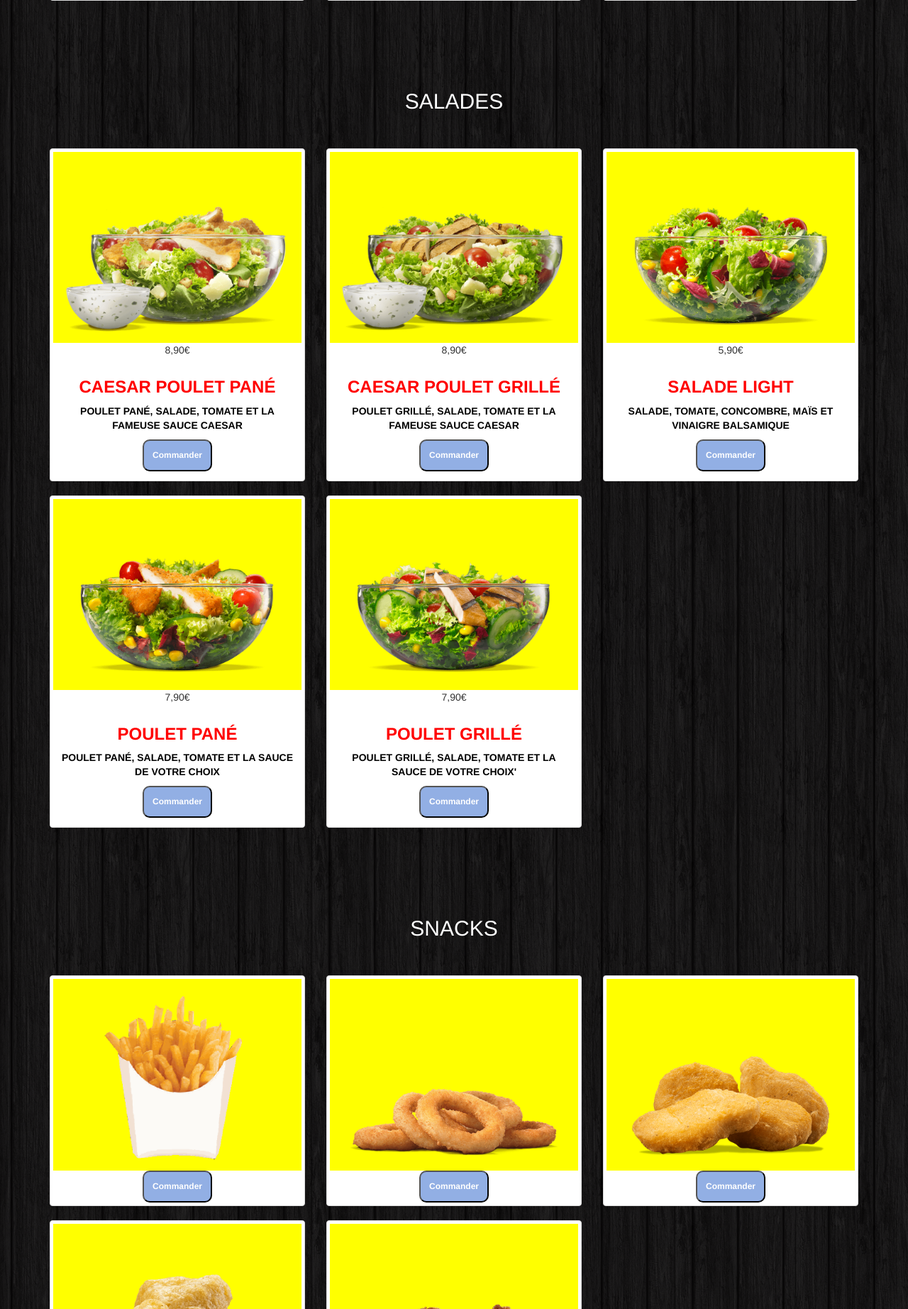
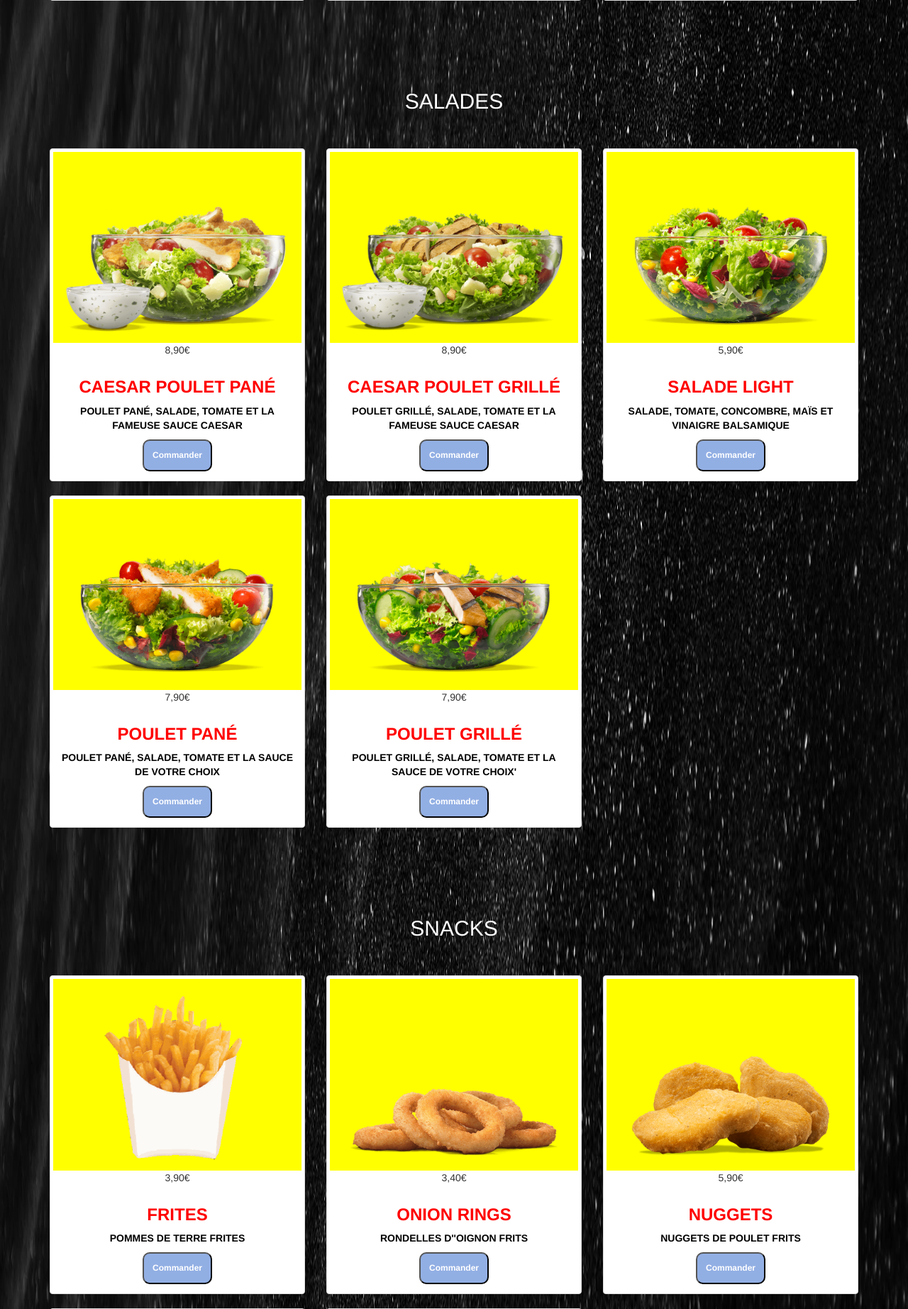
Before and after one commit to JPBAD/burgershop2, a PHP site: page /index.html in a window 1280 px wide. Shown: the part 2427-4271 px from the top of the page at 71% size. Run offline with PHP 8.4, Linux system fonts and the light colour scheme; some libraries are stand-ins or nearby versions; some web fonts are replaced.

Commit message:
complément menu

```diff
--- a/index.html
+++ b/index.html
@@ -4,7 +4,6 @@
     <meta name="viewport" content="width=device-width, initial-scale=1">
     <link rel="stylesheet" href="https://maxcdn.bootstrapcdn.com/bootstrap/3.3.6/css/bootstrap.min.css">
     <script src="https://ajax.googleapis.com/ajax/libs/jquery/1.11.3/jquery.min.js"></script>
-    <script src="https://cdnjs.cloudflare.com/ajax/libs/popper.js/1.16.0/umd/popper.min.js"></script>
     <script src="https://maxcdn.bootstrapcdn.com/bootstrap/3.3.6/js/bootstrap.min.js"></script>
     <link href='http://fonts.googleapis.com/css?family=Holtwood+One+SC' rel='stylesheet' type='text/css'>
     <link rel="stylesheet" href="style.css">
@@ -55,6 +54,7 @@
                                 </div>
                             </div>
                         </div>
+
                         <div class="col-sm-4">
                             <div class="thumbnail">
                                 <img src="images/m2.png" alt="menus">
@@ -66,6 +66,7 @@
                                 </div>
                             </div>
                         </div>
+
                         <div class="col-sm-4">
                             <div class="thumbnail">
                                 <img src="images/m3.png" alt="menus">
@@ -78,6 +79,7 @@
                             </div>
                         </div>
                     </div>
+
                     <div class="row">
                         <div class="col-sm-4">
                             <div class="thumbnail">
@@ -90,6 +92,7 @@
                                 </div>
                             </div>
                         </div>
+
                         <div class="col-sm-4">
                             <div class="thumbnail">
                                 <img src="images/m5.png" alt="menus">
@@ -101,12 +104,13 @@
                                 </div>
                             </div>
                         </div>
+
                         <div class="col-sm-4">
                             <div class="thumbnail">
                                 <img src="images/m6.png" alt="menus">
                                 <div>11,90€</div>
                                 <div class="caption">
-                                    <h3>Menu Double Steak</h3>
+                                    <h3>M. Double Steak</h3>
                                     <p>Sandwich: Double Burger, Fromage, Bacon, Salade, Tomate + Frites + Boisson</p>
                                     <input type="submit" class="button" value="Commander">
                                 </div>
@@ -132,6 +136,7 @@
                                 </div>
                             </div>
                         </div>
+
                         <div class="col-sm-4">
                                 <div class="thumbnail">
                                     <img src="images/b2.png" alt="menus">
@@ -143,6 +148,7 @@
                                     </div>
                                 </div>
                             </div>
+
                         <div class="col-sm-4">
                             <div class="thumbnail">
                                 <img src="images/b3.png" alt="menus">
@@ -155,6 +161,7 @@
                              </div>
                         </div>
                     </div>
+
                         <div class="row">
                             <div class="col-sm-4">
                                 <div class="thumbnail">
@@ -167,6 +174,7 @@
                                     </div>
                                 </div>
                             </div>
+
                             <div class="col-sm-4">
                                 <div class="thumbnail">
                                     <img src="images/b5.png" alt="menus">
@@ -178,6 +186,7 @@
                                     </div>
                                 </div>
                             </div>
+
                             <div class="col-sm-4">
                                 <div class="thumbnail">
                                     <img src="images/b6.png" alt="menus">
@@ -209,6 +218,7 @@
                                 </div>
                             </div>
                         </div>
+
                         <div class="col-sm-4">
                             <div class="thumbnail">
                                 <img src="images/sa2.png" alt="menus">
@@ -220,6 +230,7 @@
                                 </div>
                             </div>
                         </div>
+
                         <div class="col-sm-4">
                             <div class="thumbnail">
                                 <img src="images/sa3.png" alt="menus">
@@ -232,6 +243,7 @@
                             </div>
                         </div>
                     </div>
+
                         <div class="row">
                             <div class="col-sm-4">
                                 <div class="thumbnail">
@@ -244,6 +256,7 @@
                                     </div>
                                 </div>
                             </div>
+
                         <div class="col-sm-4">
                             <div class="thumbnail">
                                 <img src="images/sa5.png" alt="menus">
@@ -265,36 +278,64 @@
                     <div class="heading">
                         <div class="row">
                             <div class="col-sm-4">
-                                <a class="thumbnail">
+                                <div class="thumbnail">
                                     <img src="images/s1.png" alt="menus">
+                                    <div>3,90€</div>
+                                    <div class="caption">
+                                        <h3>Frites</h3>
+                                        <p>Pommes de terre frites</p>
                                         <input type="submit" class="button" value="Commander">
-                                </a>
-                            </div>
-                            <div class="col-sm-4">
-                                <a class="thumbnail">
-                                    <img src="images/s2.png" alt="menus">
-                                    <input type="submit" class="button" value="Commander">
-                                </a>
-                            </div>
-                            <div class="col-sm-4">
-                                <a class="thumbnail">
-                                    <img src="images/s3.png" alt="menus">
-                                    <input type="submit" class="button" value="Commander">
-                                </a>
                                     </div>
                                 </div>
+                            </div>
+
+                            <div class="col-sm-4">
+                                <div class="thumbnail">
+                                    <img src="images/s2.png" alt="menus">
+                                    <div>3,40€</div>
+                                    <div class="caption">
+                                        <h3>Onion Rings</h3>
+                                        <p>Rondelles d''oignon frits</p>
+                                        <input type="submit" class="button" value="Commander">
+                                    </div>
+                                </div>
+                            </div>
+
+                            <div class="col-sm-4">
+                                <div class="thumbnail">
+                                    <img src="images/s3.png" alt="menus">
+                                    <div>5,90€</div>
+                                    <div class="caption">
+                                        <h3>Nuggets</h3>
+                                        <p>Nuggets de poulet frits</p>
+                                        <input type="submit" class="button" value="Commander">
+                                    </div>
+                                </div>
+                            </div>
+                        </div>
+
                         <div class="row">
                              <div class="col-sm-4">
-                                    <a class="thumbnail">
+                                <div class="thumbnail">
                                     <img src="images/s4.png" alt="menus">
+                                    <div>3,50€</div>
+                                    <div class="caption">
+                                        <h3>Nuggets Fromage</h3>
+                                        <p>Nuggets de fromage frits</p>
                                         <input type="submit" class="button" value="Commander">
-                                    </a>
                                     </div>
+                                </div>
+                             </div>
+
                             <div class="col-sm-4">
-                                    <a class="thumbnail">
+                                <div class="thumbnail">
                                     <img src="images/s5.png" alt="menus">
+                                    <div>5,90€</div>
+                                    <div class="caption">
+                                        <h3>Ailes de Poulet</h3>
+                                        <p>Ailes de poulet Barbecue</p>
                                         <input type="submit" class="button" value="Commander">
-                                    </a>
+                                    </div>
                                 </div>
                             </div>
                         </div>
@@ -307,42 +348,76 @@
                     <div class="heading">
                         <div class="row">
                             <div class="col-sm-4">
-                                <a class="thumbnail">
+                                <div class="thumbnail">
                                     <img src="images/bo1.png" alt="menus">
+                                    <div>1,90€</div>
+                                    <div class="caption">
+                                        <h3>Coca-Cola</h3>
+                                        <p>Au choix: Petit, Moyen ou Grand</p>
                                         <input type="submit" class="button" value="Commander">
-                                </a>
-                            </div>
-                            <div class="col-sm-4">
-                                <a class="thumbnail">
-                                    <img src="images/bo2.png" alt="menus">
-                                    <input type="submit" class="button" value="Commander">
-                                </a>
-                            </div>
-                            <div class="col-sm-4">
-                                <a class="thumbnail">
-                                    <img src="images/bo3.png" alt="menus">
-                                    <input type="submit" class="button" value="Commander">
-                                </a>
                                     </div>
                                 </div>
+                            </div>
+
+                        <div class="col-sm-4">
+                            <div class="thumbnail">
+                                <img src="images/bo2.png" alt="menus">
+                                <div>1,90€</div>
+                                <div class="caption">
+                                    <h3>Coca-Cola Light</h3>
+                                    <p>Au choix: Petit, Moyen ou Grand</p>
+                                    <input type="submit" class="button" value="Commander">
+                                </div>
+                            </div>
+                        </div>
+
+                        <div class="col-sm-4">
+                            <div class="thumbnail">
+                                <img src="images/bo3.png" alt="menus">
+                                <div>1,90€</div>
+                                <div class="caption">
+                                    <h3>Coca-Cola Zéro</h3>
+                                    <p>Au choix: Petit, Moyen ou Grand</p>
+                                    <input type="submit" class="button" value="Commander">
+                                </div>
+                            </div>
+                        </div>
+                    </div>
+
                     <div class="row">
                         <div class="col-sm-4">
-                                    <a class="thumbnail">
+                            <div class="thumbnail">
                                 <img src="images/bo4.png" alt="menus">
+                                <div>1,90€</div>
+                                <div class="caption">
+                                    <h3>Fanta</h3>
+                                    <p>Au choix: Petit, Moyen ou Grand</p>
                                     <input type="submit" class="button" value="Commander">
-                                    </a>
                                 </div>
+                            </div>
+                        </div>
+
                         <div class="col-sm-4">
-                                    <a class="thumbnail">
+                            <div class="thumbnail">
                                 <img src="images/bo5.png" alt="menus">
+                                <div>1,90€</div>
+                                <div class="caption">
+                                    <h3>Sprite</h3>
+                                    <p>Au choix: Petit, Moyen ou Grand</p>
                                     <input type="submit" class="button" value="Commander">
-                                    </a>
                                 </div>
+                            </div>
+                        </div>
+
                         <div class="col-sm-4">
-                                    <a class="thumbnail">
+                            <div class="thumbnail">
                                 <img src="images/bo6.png" alt="menus">
+                                <div>1,90€</div>
+                                <div class="caption">
+                                    <h3>Nestea</h3>
+                                    <p>Au choix: Petit, Moyen ou Grand</p>
                                     <input type="submit" class="button" value="Commander">
-                                    </a>
+                                </div>
                             </div>
                         </div>
                     </div>
@@ -355,36 +430,60 @@
                     <div class="heading">
                         <div class="row">
                             <div class="col-sm-4">
-                                <a class="thumbnail">
+                                <div class="thumbnail">
                                     <img src="images/d1.png" alt="menus">
+                                    <div>4,90€</div>
+                                    <div class="caption">
+                                        <h3>Fondant au choco</h3>
+                                        <p>Au choix: Chocolat Blanc ou au lait</p>
                                         <input type="submit" class="button" value="Commander">
-                                </a>
+                                    </div>
+                                </div>
                             </div>
                         <div class="col-sm-4">
-                                <a class="thumbnail">
+                            <div class="thumbnail">
                                 <img src="images/d2.png" alt="menus">
+                                <div>2,90€</div>
+                                <div class="caption">
+                                    <h3>Muffin</h3>
+                                    <p>Au choix: Au fruits ou au chocolat</p>
                                     <input type="submit" class="button" value="Commander">
-                                </a>
+                                </div>
+                            </div>
                         </div>
                         <div class="col-sm-4">
-                                <a class="thumbnail">
+                            <div class="thumbnail">
                                 <img src="images/d3.png" alt="menus">
+                                <div>2,90€</div>
+                                <div class="caption">
+                                    <h3>Beignet</h3>
+                                    <p>Au choix: Au chocolat ou à la vanille</p>
                                     <input type="submit" class="button" value="Commander">
-                                </a>
+                                </div>
+                            </div>
                         </div>
                     </div>
                     <div class="row">
                         <div class="col-sm-4">
-                                    <a class="thumbnail">
+                            <div class="thumbnail">
                                 <img src="images/d4.png" alt="menus">
+                                <div>3,90€</div>
+                                <div class="caption">
+                                    <h3>Milkshake</h3>
+                                    <p>Au choix: Fraise, Vanille ou Chocolat</p>
                                     <input type="submit" class="button" value="Commander">
-                                    </a>
+                                </div>
+                            </div>
                         </div>
                         <div class="col-sm-4">
-                                    <a class="thumbnail">
+                            <div class="thumbnail">
                                 <img src="images/d5.png" alt="menus">
+                                <div>4,90€</div>
+                                <div class="caption">
+                                    <h3>Sundae</h3>
+                                    <p>Au choix: Fraise, Caramel ou Chocolat</p>
                                     <input type="submit" class="button" value="Commander">
-                                    </a>
+                                </div>
                             </div>
                         </div>
                     </div>
--- a/style.css
+++ b/style.css
@@ -1,7 +1,7 @@
 body {
-    background: url(images/bg.png);
+    background: url(images/background.png);
     font-family: 'Holtwood One SC' sans-serif;
-
+    background-size: 100% 100%;
 }
 
 h1 , h2{
@@ -31,6 +31,25 @@ img {
     background: yellow;
 }
 
+
+.text-logo .glyphicon {
+    color: yellow;
+    text-shadow: 0px 0px yellow;
+}
+
+.price {
+    background: #5cb85c;
+    box-shadow: 0 1px rgba(0,0,0,0.2);
+    -moz-box-shadow: 0 1px rgba(0,0,0,0.2);
+    -webkit-box-shadow: 0 1px rgba(0,0,0,0.2);
+    color: #fff;
+    text-shadow: 2px 2px #333;
+    position: absolute;
+    right: 6px;
+    padding: 5px 10px;
+    font-size: 20px;
+    border-radius: 3px;
+}
 
 section .heading {
     text-align: center;
```
Also changed, not shown: index.php (added, +10 -0 lines), templates/index.html (added, +19 -0 lines), images/background.png (added). Lines whose indentation alone changed are shown as unchanged.
